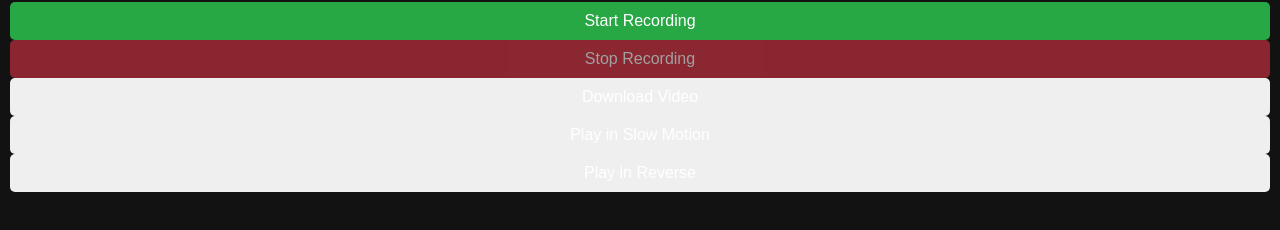
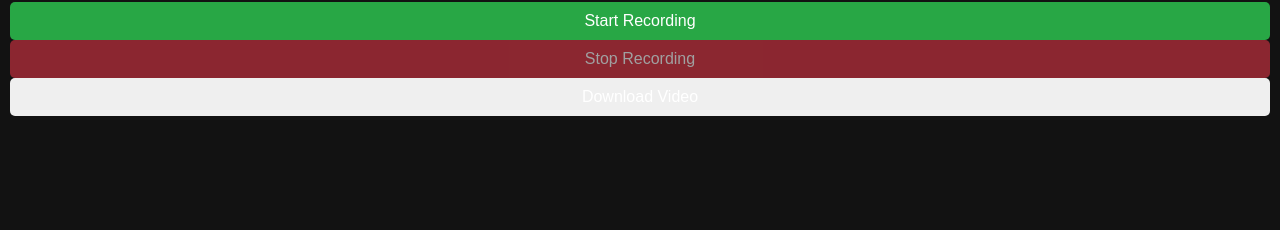
Before and after one commit to miguelromerosuarez/video360, a plain HTML site: page index.html in a window 1280 px wide. Shown: the part 78-308 px from the top of the page. Drawn offline with Linux system fonts and the light colour scheme.

Commit message:
Update index.html

```diff
--- a/index.html
+++ b/index.html
@@ -13,8 +13,6 @@
     <button id="stopRecording" class="hidden" disabled>Stop Recording</button>
     <button id="downloadVideo" class="hidden">Download Video</button>
     <video id="processedVideo" controls class="hidden"></video>
-    <button id="playSlow" class="hidden">Play in Slow Motion</button>
-    <button id="playReverse" class="hidden">Play in Reverse</button>
 
     <script src="app.js"></script>
 </body>
```
